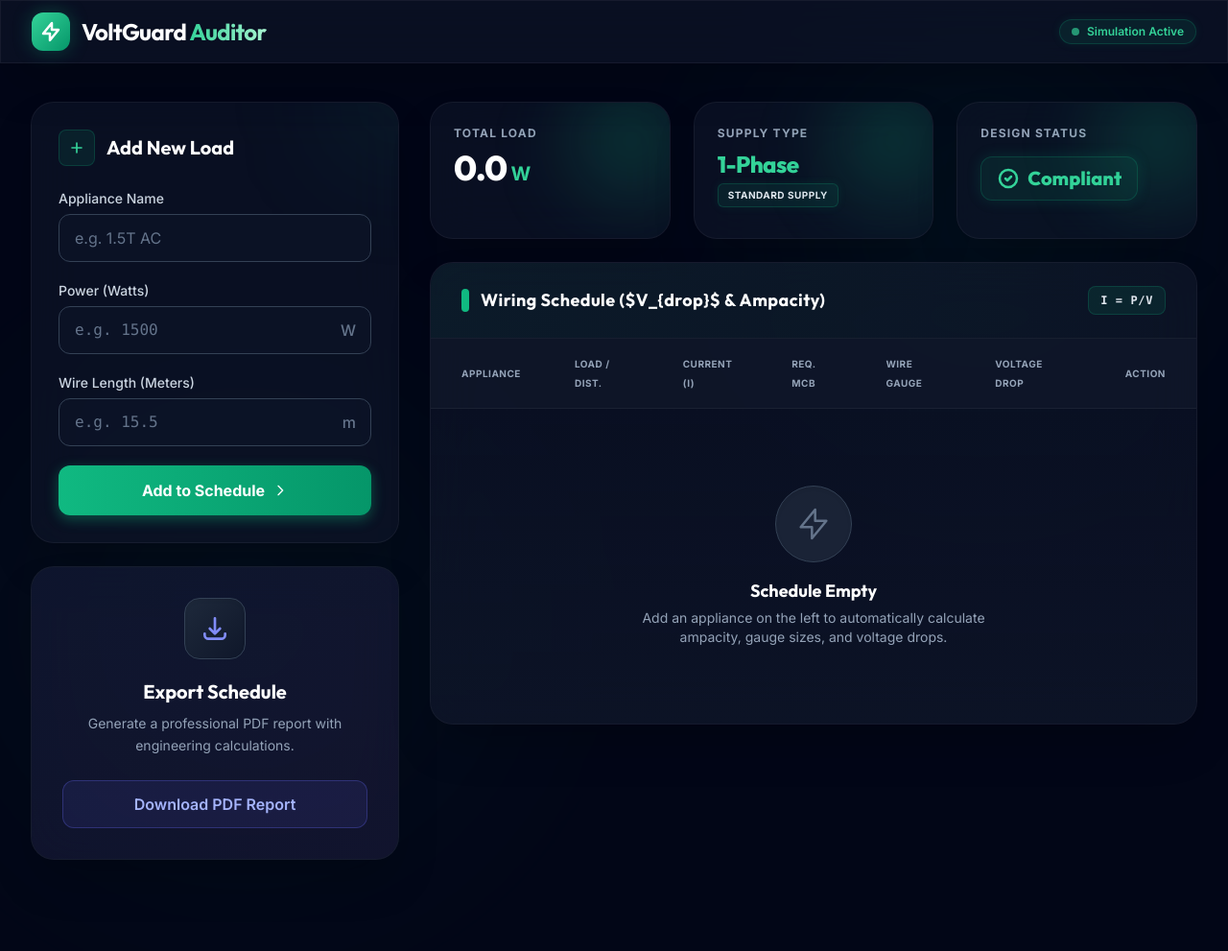
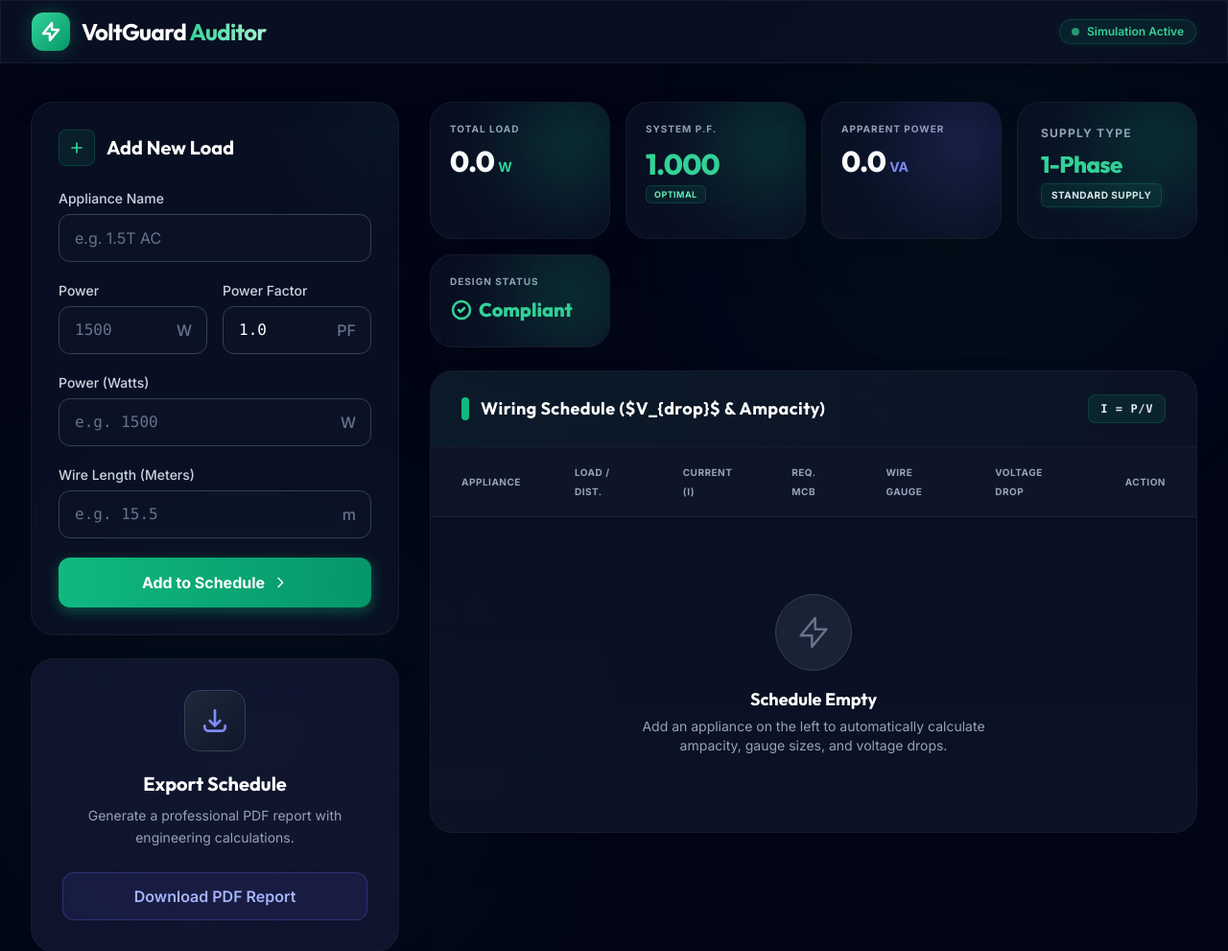
Before and after one commit to Mohansaina/finalyearproject, a Django app: page / in a window 1280 px wide; the page is wider, and only the part inside the window is pictured. Shown: the top 991 px of that part at 96% size. Before the commit the page ends 908 px from the top of that part, so only its background shows below. Run offline with Django 5.2, Linux system fonts and the light colour scheme; data comes from the database, SQL or seed files in the repository; data that the repository does not hold is empty; some libraries are stand-ins or nearby versions.

Commit message:
Add Apparent Power and System Power Factor Engineering Features

```diff
--- a/voltguard/auditor/models.py
+++ b/voltguard/auditor/models.py
@@ -10,8 +10,9 @@ class Project(models.Model):
 class Appliance(models.Model):
     project = models.ForeignKey(Project, related_name='appliances', on_delete=models.CASCADE)
     name = models.CharField(max_length=100)
-    power_watts = models.FloatField(help_text="Power in Watts (P)")
+    power_watts = models.FloatField(help_text="Real Power in Watts (P)")
+    power_factor = models.FloatField(default=1.0, help_text="Power Factor (0.0 to 1.0)")
     length_m = models.FloatField(help_text="Length of wire in meters (L)")
 
     def __str__(self):
-        return f"{self.name} ({self.power_watts}W)"
+        return f"{self.name} ({self.power_watts}W @ {self.power_factor} PF)"
--- a/voltguard/auditor/templates/dashboard.html
+++ b/voltguard/auditor/templates/dashboard.html
@@ -16,10 +16,25 @@
                 Add New Load
             </h2>
             <form action="{% url 'add_appliance' %}" method="POST" class="space-y-5 relative z-10">
-                {% csrf_token %}
                 <div class="group/input">
                     <label class="block text-sm font-medium text-slate-300 mb-1.5 transition-colors group-focus-within/input:text-brand-400">Appliance Name</label>
                     <input type="text" name="name" required class="w-full bg-slate-900/50 border border-slate-700 rounded-xl px-4 py-3 text-white focus:outline-none focus:ring-2 focus:ring-brand-500/50 focus:border-brand-500 transition-all placeholder:text-slate-500" placeholder="e.g. 1.5T AC">
+                </div>
+                <div class="grid grid-cols-2 gap-4">
+                    <div class="group/input">
+                        <label class="block text-sm font-medium text-slate-300 mb-1.5 transition-colors group-focus-within/input:text-brand-400">Power</label>
+                        <div class="relative">
+                            <input type="number" step="0.1" name="power_watts" required class="w-full bg-slate-900/50 border border-slate-700 rounded-xl px-4 py-3 text-white focus:outline-none focus:ring-2 focus:ring-brand-500/50 focus:border-brand-500 transition-all placeholder:text-slate-500 font-mono" placeholder="1500">
+                            <span class="absolute right-4 top-1/2 -translate-y-1/2 text-slate-500 font-medium">W</span>
+                        </div>
+                    </div>
+                    <div class="group/input">
+                        <label class="block text-sm font-medium text-slate-300 mb-1.5 transition-colors group-focus-within/input:text-brand-400">Power Factor</label>
+                        <div class="relative">
+                            <input type="number" step="0.01" max="1.0" min="0.1" name="power_factor" class="w-full bg-slate-900/50 border border-slate-700 rounded-xl px-4 py-3 text-white focus:outline-none focus:ring-2 focus:ring-brand-500/50 focus:border-brand-500 transition-all placeholder:text-slate-500 font-mono" placeholder="0.9" value="1.0">
+                            <span class="absolute right-4 top-1/2 -translate-y-1/2 text-slate-500 font-medium">PF</span>
+                        </div>
+                    </div>
                 </div>
                 <div class="group/input">
                     <label class="block text-sm font-medium text-slate-300 mb-1.5 transition-colors group-focus-within/input:text-brand-400">Power (Watts)</label>
@@ -58,13 +73,42 @@
     <div class="lg:col-span-2 space-y-6">
 
         <!-- System Health Overview -->
-        <div class="grid grid-cols-1 md:grid-cols-3 gap-6">
-            <div class="glass-panel rounded-3xl p-6 relative overflow-hidden group hover:border-brand-500/30 transition-colors">
+        <div class="grid grid-cols-1 md:grid-cols-4 gap-4">
+            <!-- Load Card -->
+            <div class="glass-panel rounded-3xl p-5 relative overflow-hidden group hover:border-brand-500/30 transition-colors">
                 <div class="absolute -right-6 -top-6 w-32 h-32 bg-brand-500/20 rounded-full blur-2xl group-hover:bg-brand-500/30 transition-all duration-500"></div>
-                <p class="text-xs text-slate-400 font-bold tracking-widest uppercase mb-2">Total Load</p>
+                <p class="text-[10px] text-slate-400 font-bold tracking-widest uppercase mb-2">Total Load</p>
                 <div class="flex items-baseline mb-1">
-                    <p class="text-4xl font-black text-white font-heading tracking-tight">{{ total_power|floatformat:1 }}</p>
-                    <span class="text-xl text-brand-400 font-bold ml-1">W</span>
+                    <p class="text-3xl font-black text-white font-heading tracking-tight">{{ total_power|floatformat:1 }}</p>
+                    <span class="text-sm text-brand-400 font-bold ml-1">W</span>
+                </div>
+            </div>
+
+            <!-- Power Factor Card -->
+            <div class="glass-panel rounded-3xl p-5 relative overflow-hidden group {% if system_pf >= 0.9 %}hover:border-emerald-500/30{% elif system_pf >= 0.8 %}hover:border-amber-500/30{% else %}hover:border-rose-500/30{% endif %} transition-colors">
+                <div class="absolute -right-6 -top-6 w-32 h-32 {% if system_pf >= 0.9 %}bg-emerald-500/20 group-hover:bg-emerald-500/30{% elif system_pf >= 0.8 %}bg-amber-500/20 group-hover:bg-amber-500/30{% else %}bg-rose-500/20 group-hover:bg-rose-500/30{% endif %} rounded-full blur-2xl transition-all duration-500"></div>
+                <p class="text-[10px] text-slate-400 font-bold tracking-widest uppercase mb-1">System P.F.</p>
+                <div class="flex flex-col items-start justify-center h-[calc(100%-1.5rem)] pb-1">
+                    {% if system_pf >= 0.9 %}
+                        <p class="text-3xl font-black text-emerald-400 font-heading tracking-tight mb-1">{{ system_pf|floatformat:3 }}</p>
+                        <span class="px-2 py-0.5 rounded-md text-[9px] uppercase tracking-wider font-bold bg-emerald-500/10 text-emerald-300 border border-emerald-500/20">Optimal</span>
+                    {% elif system_pf >= 0.8 %}
+                        <p class="text-3xl font-black text-amber-400 font-heading tracking-tight mb-1">{{ system_pf|floatformat:3 }}</p>
+                        <span class="px-2 py-0.5 rounded-md text-[9px] uppercase tracking-wider font-bold bg-amber-500/10 text-amber-300 border border-amber-500/20">Monitor</span>
+                    {% else %}
+                        <p class="text-3xl font-black text-rose-500 font-heading tracking-tight mb-1">{{ system_pf|floatformat:3 }}</p>
+                        <span class="px-2 py-0.5 rounded-md text-[9px] uppercase tracking-wider font-bold bg-rose-500/10 text-rose-300 border border-rose-500/20 animate-pulse">Needs Cap. Bank</span>
+                    {% endif %}
+                </div>
+            </div>
+
+            <!-- Apparent Power Card -->
+            <div class="glass-panel rounded-3xl p-5 relative overflow-hidden group hover:border-indigo-500/30 transition-colors">
+                <div class="absolute -right-6 -top-6 w-32 h-32 bg-indigo-500/20 rounded-full blur-2xl group-hover:bg-indigo-500/30 transition-all duration-500"></div>
+                <p class="text-[10px] text-slate-400 font-bold tracking-widest uppercase mb-2">Apparent Power</p>
+                <div class="flex items-baseline mb-1">
+                    <p class="text-3xl font-black text-white font-heading tracking-tight">{{ total_apparent_power|floatformat:1 }}</p>
+                    <span class="text-sm text-indigo-400 font-bold ml-1">VA</span>
                 </div>
             </div>
 
@@ -82,18 +126,18 @@
                 </div>
             </div>
 
-            <div class="glass-panel rounded-3xl p-6 relative overflow-hidden group {% if has_failures %}hover:border-rose-500/30{% else %}hover:border-brand-500/30{% endif %} transition-colors">
+            <div class="glass-panel rounded-3xl p-5 relative overflow-hidden group {% if has_failures %}hover:border-rose-500/30{% else %}hover:border-brand-500/30{% endif %} transition-colors">
                 <div class="absolute -right-6 -top-6 w-32 h-32 {% if has_failures %}bg-rose-500/20 group-hover:bg-rose-500/30{% else %}bg-brand-500/20 group-hover:bg-brand-500/30{% endif %} rounded-full blur-2xl transition-all duration-500"></div>
-                <p class="text-xs text-slate-400 font-bold tracking-widest uppercase mb-2">Design Status</p>
-                <div class="flex items-center h-[calc(100%-1.5rem)] pb-2">
+                <p class="text-[10px] text-slate-400 font-bold tracking-widest uppercase mb-2">Design Status</p>
+                <div class="flex flex-col items-start justify-center h-[calc(100%-1.5rem)] pb-1">
                 {% if has_failures %}
-                    <div class="flex items-center bg-rose-500/10 px-4 py-2 rounded-xl border border-rose-500/20 shadow-[0_0_15px_rgba(244,63,94,0.15)]">
-                        <svg class="w-6 h-6 mr-2 text-rose-500 animate-pulse" fill="none" stroke="currentColor" viewBox="0 0 24 24"><path stroke-linecap="round" stroke-linejoin="round" stroke-width="2.5" d="M12 9v2m0 4h.01m-6.938 4h13.856c1.54 0 2.502-1.667 1.732-3L13.732 4c-.77-1.333-2.694-1.333-3.464 0L3.34 16c-.77 1.333.192 3 1.732 3z"></path></svg>
+                    <div class="flex items-center">
+                        <svg class="w-6 h-6 mr-1.5 text-rose-500 animate-pulse" fill="none" stroke="currentColor" viewBox="0 0 24 24"><path stroke-linecap="round" stroke-linejoin="round" stroke-width="2.5" d="M12 9v2m0 4h.01m-6.938 4h13.856c1.54 0 2.502-1.667 1.732-3L13.732 4c-.77-1.333-2.694-1.333-3.464 0L3.34 16c-.77 1.333.192 3 1.732 3z"></path></svg>
                         <p class="text-xl font-black text-rose-500 font-heading">Violation</p>
                     </div>
                 {% else %}
-                    <div class="flex items-center bg-brand-500/10 px-4 py-2 rounded-xl border border-brand-500/20 shadow-[0_0_15px_rgba(16,185,129,0.15)]">
-                        <svg class="w-6 h-6 mr-2 text-brand-400" fill="none" stroke="currentColor" viewBox="0 0 24 24"><path stroke-linecap="round" stroke-linejoin="round" stroke-width="2.5" d="M9 12l2 2 4-4m6 2a9 9 0 11-18 0 9 9 0 0118 0z"></path></svg>
+                    <div class="flex items-center">
+                        <svg class="w-6 h-6 mr-1.5 text-brand-400" fill="none" stroke="currentColor" viewBox="0 0 24 24"><path stroke-linecap="round" stroke-linejoin="round" stroke-width="2.5" d="M9 12l2 2 4-4m6 2a9 9 0 11-18 0 9 9 0 0118 0z"></path></svg>
                         <p class="text-xl font-black text-brand-400 font-heading">Compliant</p>
                     </div>
                 {% endif %}
@@ -164,7 +208,7 @@
                             <td class="px-8 py-5 font-bold text-white group-hover:text-brand-300 transition-colors">{{ item.appliance.name }}</td>
                             <td class="px-6 py-5">
                                 <span class="font-mono text-white">{{ item.appliance.power_watts }}</span> W
-                                <span class="text-xs text-slate-500 block mt-0.5"><span class="font-mono">{{ item.appliance.length_m }}</span> m</span>
+                                <span class="text-[10px] text-slate-500 block mt-0.5 uppercase tracking-wider">L: <span class="font-mono text-slate-400">{{ item.appliance.length_m }}</span>m | P.F: <span class="font-mono text-slate-400">{{ item.appliance.power_factor }}</span></span>
                             </td>
                             <td class="px-6 py-5 font-mono text-brand-400 font-bold bg-brand-500/5">{{ item.current }} A</td>
                             <td class="px-6 py-5">
--- a/voltguard/auditor/views.py
+++ b/voltguard/auditor/views.py
@@ -3,6 +3,7 @@ from django.http import FileResponse
 from .models import Project, Appliance
 from .engine import (
     calculate_current,
+    calculate_power_triangle,
     select_mcb,
     select_wire_gauge,
     calculate_voltage_drop,
@@ -18,9 +19,13 @@ def dashboard(request):
     # Process calculations
     processed_appliances = []
     total_power = 0
+    total_apparent_power = 0
+    total_reactive_power = 0
 
     for app in appliances:
-        current = calculate_current(app.power_watts)
+        current = calculate_current(app.power_watts, app.power_factor)
+        s_va, q_var = calculate_power_triangle(app.power_watts, app.power_factor)
+
         mcb = select_mcb(current)
         wire_size, resistance = select_wire_gauge(current)
         v_drop, v_drop_pct, is_failure = calculate_voltage_drop(app.length_m, current, resistance)
@@ -28,6 +33,7 @@ def dashboard(request):
         processed_appliances.append({
             'appliance': app,
             'current': round(current, 2),
+            'apparent_power': round(s_va, 1),
             'mcb': mcb,
             'wire_size': wire_size,
             'v_drop': v_drop,
@@ -35,6 +41,11 @@ def dashboard(request):
             'is_failure': is_failure
         })
         total_power += app.power_watts
+        total_apparent_power += s_va
+        total_reactive_power += q_var
+
+    # Calculate System Power Factor
+    system_pf = (total_power / total_apparent_power) if total_apparent_power > 0 else 1.0
 
     # 3-Phase balancing
     phase_data = balance_phases(appliances)
@@ -43,6 +54,9 @@ def dashboard(request):
         'project': project,
         'appliances': processed_appliances,
         'total_power': total_power,
+        'total_apparent_power': round(total_apparent_power, 1),
+        'total_reactive_power': round(total_reactive_power, 1),
+        'system_pf': round(system_pf, 3),
         'phase_data': phase_data,
         'has_failures': any(a['is_failure'] for a in processed_appliances)
     }
@@ -53,13 +67,22 @@ def add_appliance(request):
         project, _ = Project.objects.get_or_create(name="Default Project")
         name = request.POST.get('name')
         power = request.POST.get('power_watts')
+        power_factor = request.POST.get('power_factor', '1.0')
         length = request.POST.get('length_m')
 
         if name and power and length:
+            try:
+                pf = float(power_factor)
+                if pf <= 0 or pf > 1.0:
+                    pf = 1.0
+            except ValueError:
+                pf = 1.0
+
             Appliance.objects.create(
                 project=project,
                 name=name,
                 power_watts=float(power),
+                power_factor=pf,
                 length_m=float(length)
             )
     return redirect('dashboard')
@@ -75,9 +98,11 @@ def export_pdf(request):
 
     processed_appliances = []
     total_power = 0
+    total_apparent_power = 0
 
     for app in appliances:
-        current = calculate_current(app.power_watts)
+        current = calculate_current(app.power_watts, app.power_factor)
+        s_va, _ = calculate_power_triangle(app.power_watts, app.power_factor)
         mcb = select_mcb(current)
         wire_size, resistance = select_wire_gauge(current)
         v_drop, v_drop_pct, is_failure = calculate_voltage_drop(app.length_m, current, resistance)
@@ -85,6 +110,7 @@ def export_pdf(request):
         processed_appliances.append({
             'appliance': app,
             'current': round(current, 2),
+            'apparent_power': round(s_va, 1),
             'mcb': mcb,
             'wire_size': wire_size,
             'v_drop': v_drop,
@@ -92,10 +118,13 @@ def export_pdf(request):
             'is_failure': is_failure
         })
         total_power += app.power_watts
+        total_apparent_power += s_va
 
+    system_pf = (total_power / total_apparent_power) if total_apparent_power > 0 else 1.0
     phase_data = balance_phases(appliances)
 
-    pdf_buffer = generate_schedule_pdf(project.name, processed_appliances, total_power, phase_data)
+    # We will pass system_pf to generate_schedule_pdf parameter later
+    pdf_buffer = generate_schedule_pdf(project.name, processed_appliances, total_power, phase_data, system_pf=system_pf)
 
     response = FileResponse(pdf_buffer, content_type='application/pdf')
     response['Content-Disposition'] = 'attachment; filename="VoltGuard_Schedule.pdf"'
```
Also changed, not shown: voltguard/auditor/engine.py (+27 -5 lines), voltguard/auditor/pdf_generator.py (+17 -8 lines), voltguard/auditor/tests.py (+20 -4 lines), voltguard/auditor/migrations/0002_appliance_power_factor_alter_appliance_power_watts.py (added).
